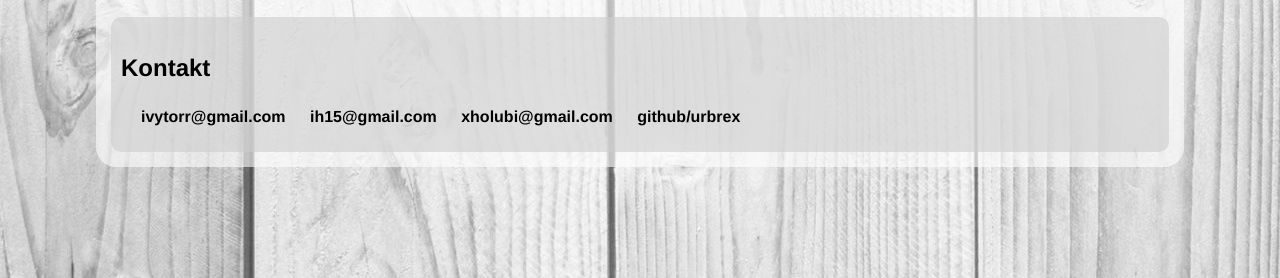
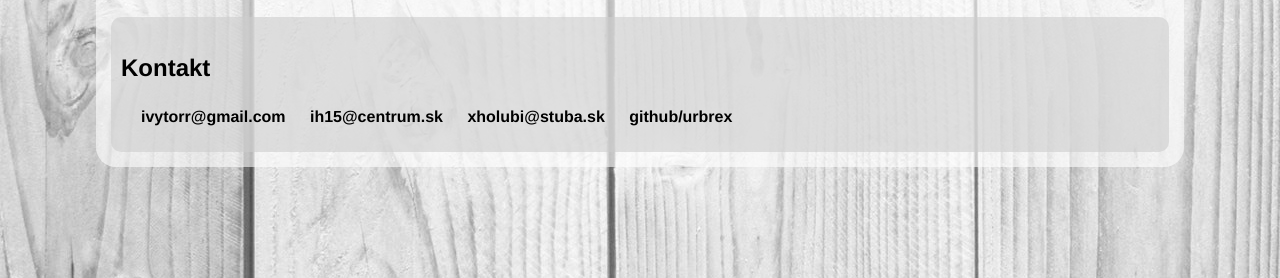
Before and after one commit to urbrex/urbrex.github.io, a Jekyll site: the page built from index.html, in a window 1280 px wide. Shown: the part 622-900 px from the top of the page. Built offline with Jekyll 4.4.1, drawn with Linux system fonts in a browser that asks for light colours.

Commit message:
Update footer.html

```diff
--- a/_includes/footer.html
+++ b/_includes/footer.html
@@ -2,8 +2,8 @@
 	<ul>
 		<li><p>Kontakt</p></li>
 		<li><a class="u-email" href="mailto:ivytorr@gmail.com">ivytorr@gmail.com</a></li>
-		<li><a class="u-email" href="mailto:ih15@centrum.sk">ih15@gmail.com</a></li>
-		<li><a class="u-email" href="mailto:xholubi@stuba.sk">xholubi@gmail.com</a></li>
+		<li><a class="u-email" href="mailto:ih15@centrum.sk">ih15@centrum.sk</a></li>
+		<li><a class="u-email" href="mailto:xholubi@stuba.sk">xholubi@stuba.sk</a></li>
 		<li><a href="https://github.com/urbrex">github/urbrex</a></li>
 	</ul>
 </footer>
```
